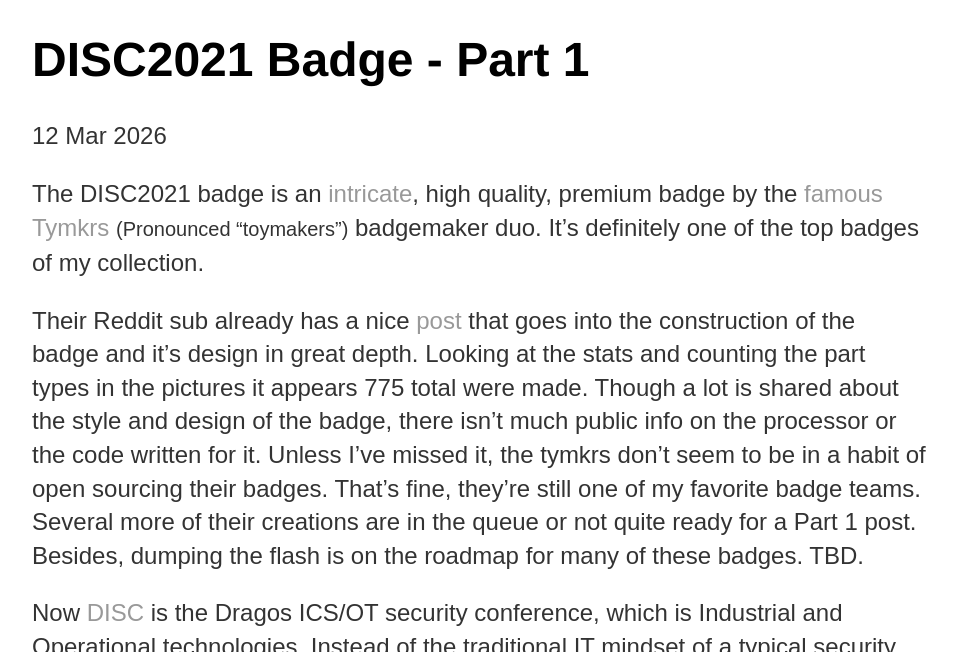
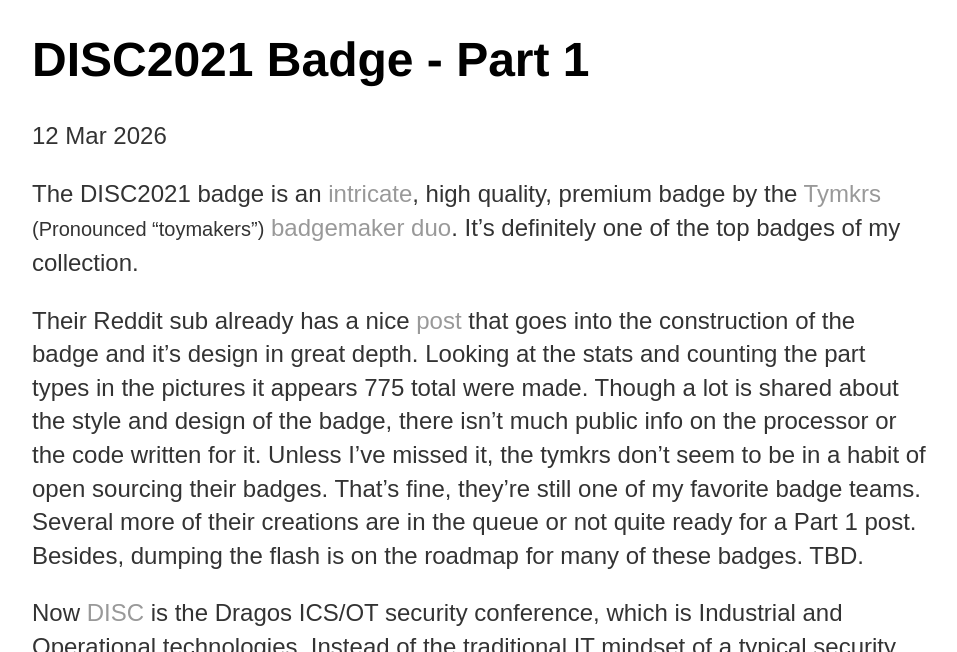
Before and after one commit to 020d/020d.github.io, a Jekyll site: the page built from _posts/2026-03-12-disc2021-badge-part1.md, in a window 1280 px wide and 900 px high, cut to the strip 248-900 px from the top of the window. Shown: the whole strip, without its empty margins (160-1117 px from the left). Built offline with Jekyll 4.4.1, drawn with Linux system fonts in a browser that asks for light colours; a script that is not in the unit is left out; some of the changed text lies outside the part shown.

Commit message:
Reduced overabundant accolades

```diff
--- a/_posts/2026-03-12-disc2021-badge-part1.md
+++ b/_posts/2026-03-12-disc2021-badge-part1.md
@@ -5,7 +5,7 @@
 image: /images/DISC2021_locked.JPG
 ---
 
-The DISC2021 badge is an [intricate](https://x.com/tymkrs/status/1456592132425203714), high quality, premium badge by the [famous](https://makezine.com/article/craft/fine-art/this-illuminated-flower-is-a-flexible-pcb-sculpture/) [Tymkrs](https://tymkrs.com) <small>(Pronounced "toymakers")</small> badgemaker duo. It's definitely one of the top badges of my collection.
+The DISC2021 badge is an [intricate](https://x.com/tymkrs/status/1456592132425203714), high quality, premium badge by the [Tymkrs](https://tymkrs.com) <small>(Pronounced "toymakers")</small> [badgemaker duo](https://makezine.com/article/craft/fine-art/this-illuminated-flower-is-a-flexible-pcb-sculpture/). It's definitely one of the top badges of my collection.
 
 Their Reddit sub already has a nice [post](https://www.reddit.com/r/Tymkrs/comments/tk4j47/disc_2021_badge/) that goes into the construction of the badge and it's design in great depth. Looking at the stats and counting the part types in the pictures it appears 775 total were made. Though a lot is shared about the style and design of the badge, there isn't much public info on the processor or the code written for it. Unless I've missed it, the tymkrs don't seem to be in a habit of open sourcing their badges. That's fine, they're still one of my favorite badge teams. Several more of their creations are in the queue or not quite ready for a Part 1 post. Besides, dumping the flash is on the roadmap for many of these badges. TBD.
 
```
Also changed, not shown: other parts of _posts/2026-03-12-disc2021-badge-part1.md (+1 -1 lines).
